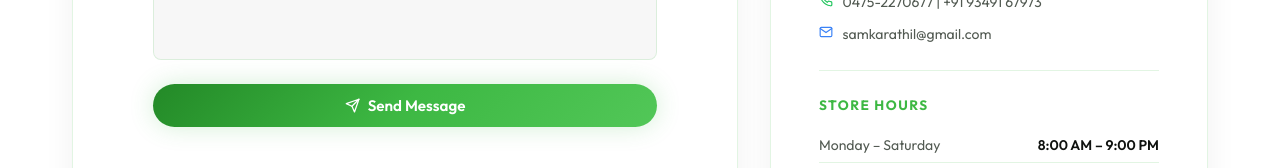
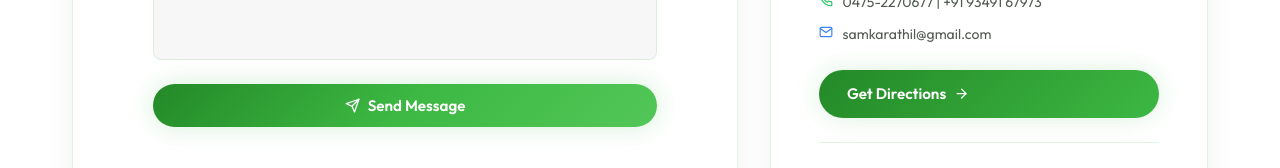
Before and after one commit to adithyan83/S-mart-supermarket, a React (Vite) app: page /contact in a window 1280 px wide. Shown: the part 1511-1679 px from the top of the page. Built offline with nearby package versions, Linux system fonts and the light colour scheme.

Commit message:
feat: add Contact page with integrated contact info, validation-enabled form, and store location map

```diff
--- a/src/pages/Contact.jsx
+++ b/src/pages/Contact.jsx
@@ -1,6 +1,6 @@
 import { useState } from 'react'
 import { motion } from 'framer-motion'
-import { FiPhone, FiMail, FiMapPin, FiSend, FiCheckCircle } from 'react-icons/fi'
+import { FiPhone, FiMail, FiMapPin, FiSend, FiCheckCircle, FiArrowRight } from 'react-icons/fi'
 import AnimatedSection from '../components/AnimatedSection'
 import './Contact.css'
 
@@ -29,7 +29,7 @@ const contactInfo = [
     icon: <FiMapPin />,
     title: 'Location',
     lines: ['Samkarathil Trading Company Pvt Ltd', 'R.O Junction, Anchal,', 'Kollam, Kerala – 691306'],
-    href: 'https://maps.google.com/?q=Anchal+Kollam+Kerala',
+    href: 'https://maps.app.goo.gl/qqVjEYvM1NtsgZr36',
     color: '#f5a623',
   },
 ]
@@ -211,7 +211,7 @@ export default function Contact() {
                 <div className="contact-map-embed">
                   <iframe
                     title="S-MART Location"
-                    src="https://www.google.com/maps/embed?pb=!1m18!1m12!1m3!1d3937.8574693254483!2d76.9218!3d8.9893!2m3!1f0!2f0!3f0!3m2!1i1024!2i768!4f13.1!3m3!1m2!1s0x3b05e59e00000001%3A0x12345!2sAnchal%2C+Kollam%2C+Kerala!5e0!3m2!1sen!2sin!4v1234567890"
+                    src="https://www.google.com/maps/embed?pb=!1m18!1m12!1m3!1d3941.4830788839804!2d76.9138975!3d8.927553!2m3!1f0!2f0!3f0!3m2!1i1024!2i768!4f13.1!3m3!1m2!1s0x3b061227b89f1471%3A0x28876e55afab3724!2sS%20Mart%20Supermarket!5e0!3m2!1sen!2sin!4v1700000000000!5m2!1sen!2sin"
                     width="100%"
                     height="300"
                     style={{ border: 0 }}
@@ -234,6 +234,9 @@ export default function Contact() {
                     <span>samkarathil@gmail.com</span>
                   </div>
                 </div>
+                <a href="https://maps.app.goo.gl/qqVjEYvM1NtsgZr36" target="_blank" rel="noreferrer" className="btn btn-accent">
+                  Get Directions <FiArrowRight />
+                </a>
                 <div className="contact-hours">
                   <h4>Store Hours</h4>
                   <div className="contact-hours__row">
```
